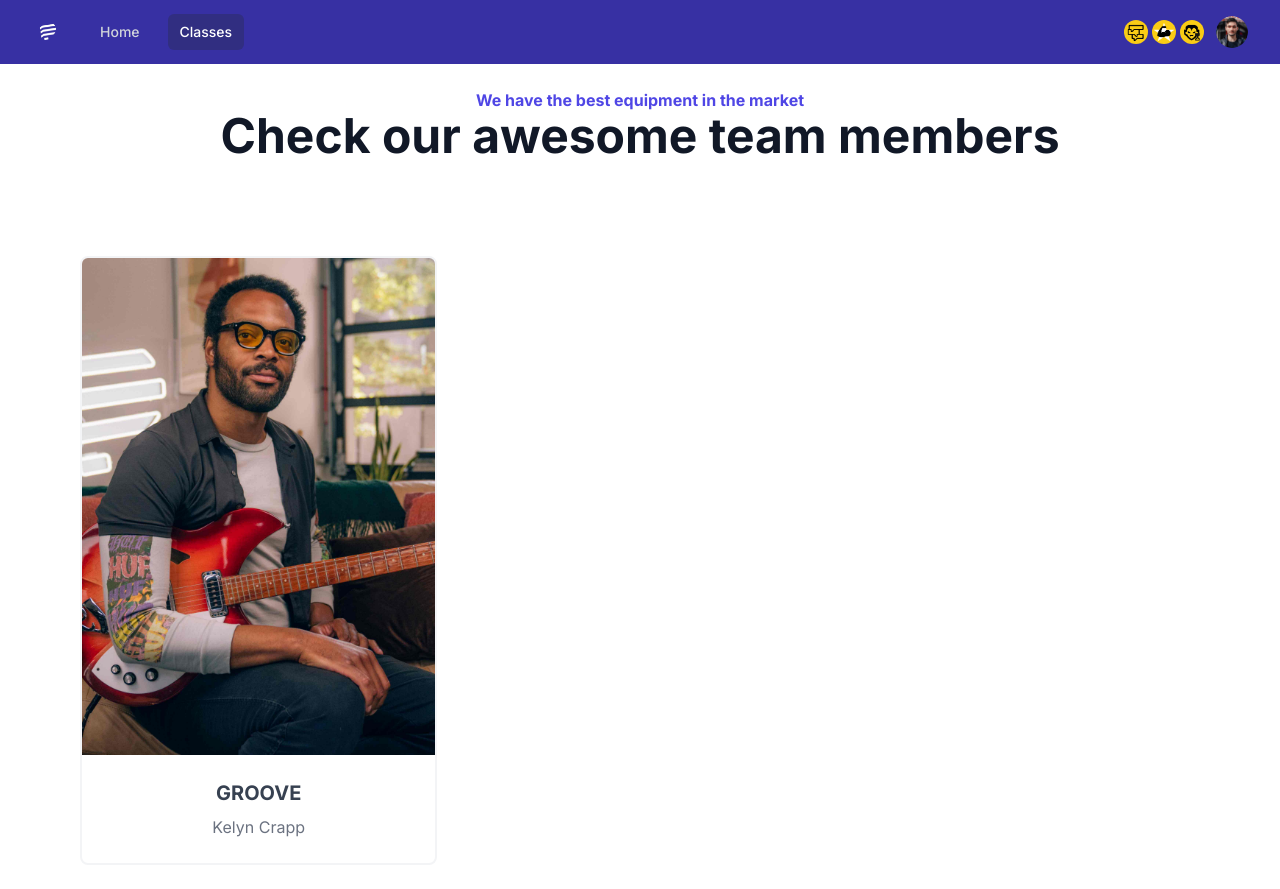
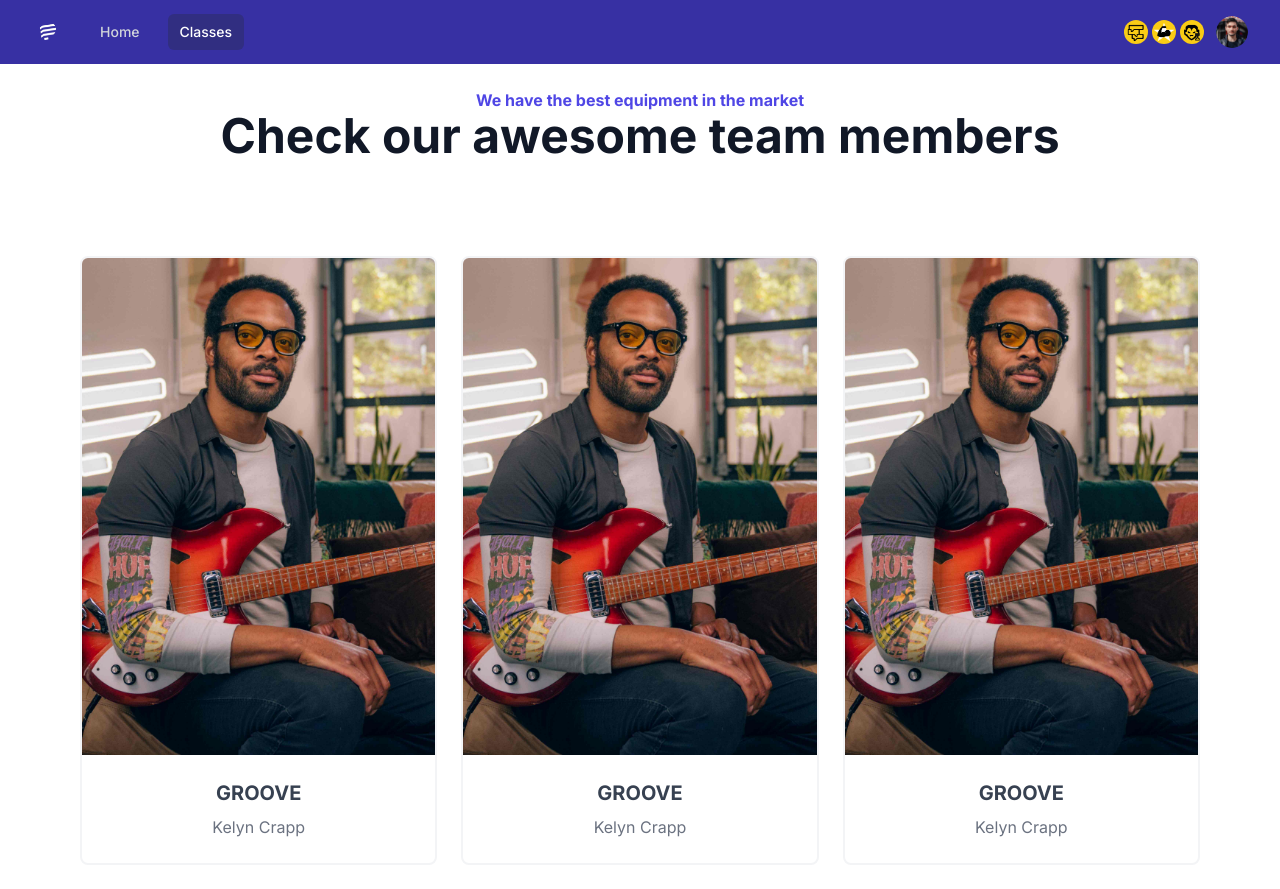
Before and after one commit to joelaul/pickupmusic, a Next.js app: page /classes in a window 1280 px wide. Shown: the top 889 px of the page. Built offline with nearby package versions, Linux system fonts and the light colour scheme.

Commit message:
Declare static cards, and render them in the classes index and homepage

```diff
--- a/src/app/classes/page.tsx
+++ b/src/app/classes/page.tsx
@@ -1,6 +1,7 @@
 // For https://app.pickupmusic.com/master-classes
 
 import { Cards } from '@/components/Cards/Cards';
+import { CARDS } from '@/static/cards';
 
 export default function Classes() {
   return (
@@ -16,7 +17,7 @@ export default function Classes() {
         </h1>
       </div>
 
-      <Cards cards={[]} />
+      <Cards cards={CARDS} />
     </>
   );
 }
--- a/src/components/Cards/Cards.tsx
+++ b/src/components/Cards/Cards.tsx
@@ -6,15 +6,16 @@ export type CardProps = {
   cards: Card[];
 };
 
-export const Cards: React.FC<CardProps> = () => {
+export const Cards: React.FC<CardProps> = (props) => {
   return (
     <section className="max-w-6xl mx-auto px-4 sm:px-6 lg:px-4 py-12">
       <div className="grid grid-cols-1 sm:grid-cols-2 md:grid-cols-2 lg:grid-cols-3 gap-6">
-        <a href="TODO">
+        {props.cards.map((card, index) => (
+          <a key={index} href={card.href}>
             <div className="border-2 border-gray-100 w-full bg-white rounded-lg sahdow-lg overflow-hidden flex flex-col justify-center items-center">
               <div>
                 <Image
-                alt="groove"
+                  alt={card.img.alt}
                   className="object-center object-cover h-auto w-full"
                   src="/cards/groove.png"
                   width={2700}
@@ -22,11 +23,16 @@ export const Cards: React.FC<CardProps> = () => {
                 />
               </div>
               <div className="text-center py-8 sm:py-6">
-              <p className="text-xl text-gray-700 font-bold mb-2">GROOVE</p>
-              <p className="text-base text-gray-500 font-normal">Kelyn Crapp</p>
+                <p className="text-xl text-gray-700 font-bold mb-2">
+                  {card.title}
+                </p>
+                <p className="text-base text-gray-500 font-normal">
+                  {card.subtitle}
+                </p>
               </div>
             </div>
           </a>
+        ))}
       </div>
     </section>
   );
--- a/src/components/Classes/Classes.tsx
+++ b/src/components/Classes/Classes.tsx
@@ -1,4 +1,5 @@
 import { Cards } from '@/components/Cards/Cards';
+import { CARDS } from '@/static/cards';
 
 // TODO(jared): Only show a few classes?
 export default function Classes() {
@@ -15,7 +16,7 @@ export default function Classes() {
         </h1>
       </div>
 
-      <Cards cards={[]} />
+      <Cards cards={CARDS} />
     </>
   );
 }
--- a/src/lib/img/types.ts
+++ b/src/lib/img/types.ts
@@ -1,5 +1,4 @@
 export type Img = {
-  className: string;
   src: string;
   width: number;
   height: number;
--- /dev/null
+++ b/src/static/cards.ts
@@ -0,0 +1,59 @@
+import { Card } from '@/lib/card/types';
+
+export const CARDS: Card[] = [
+  {
+    title: 'GROOVE',
+    subtitle: 'Kelyn Crapp',
+    href: 'TODO',
+    img: {
+      alt: 'GROOVE by Keln Crapp',
+      height: 1900,
+      width: 2700,
+      src: '/cards/groove.png',
+    },
+  },
+  {
+    title: 'GROOVE',
+    subtitle: 'Kelyn Crapp',
+    href: 'TODO',
+    img: {
+      alt: 'GROOVE by Keln Crapp',
+      height: 1900,
+      width: 2700,
+      src: '/cards/groove.png',
+    },
+  },
+  {
+    title: 'GROOVE',
+    subtitle: 'Kelyn Crapp',
+    href: 'TODO',
+    img: {
+      alt: 'GROOVE by Keln Crapp',
+      height: 1900,
+      width: 2700,
+      src: '/cards/groove.png',
+    },
+  },
+  {
+    title: 'GROOVE',
+    subtitle: 'Kelyn Crapp',
+    href: 'TODO',
+    img: {
+      alt: 'GROOVE by Keln Crapp',
+      height: 1900,
+      width: 2700,
+      src: '/cards/groove.png',
+    },
+  },
+  {
+    title: 'GROOVE',
+    subtitle: 'Kelyn Crapp',
+    href: 'TODO',
+    img: {
+      alt: 'GROOVE by Keln Crapp',
+      height: 1900,
+      width: 2700,
+      src: '/cards/groove.png',
+    },
+  },
+];
```
Lines whose indentation alone changed are shown as unchanged.
